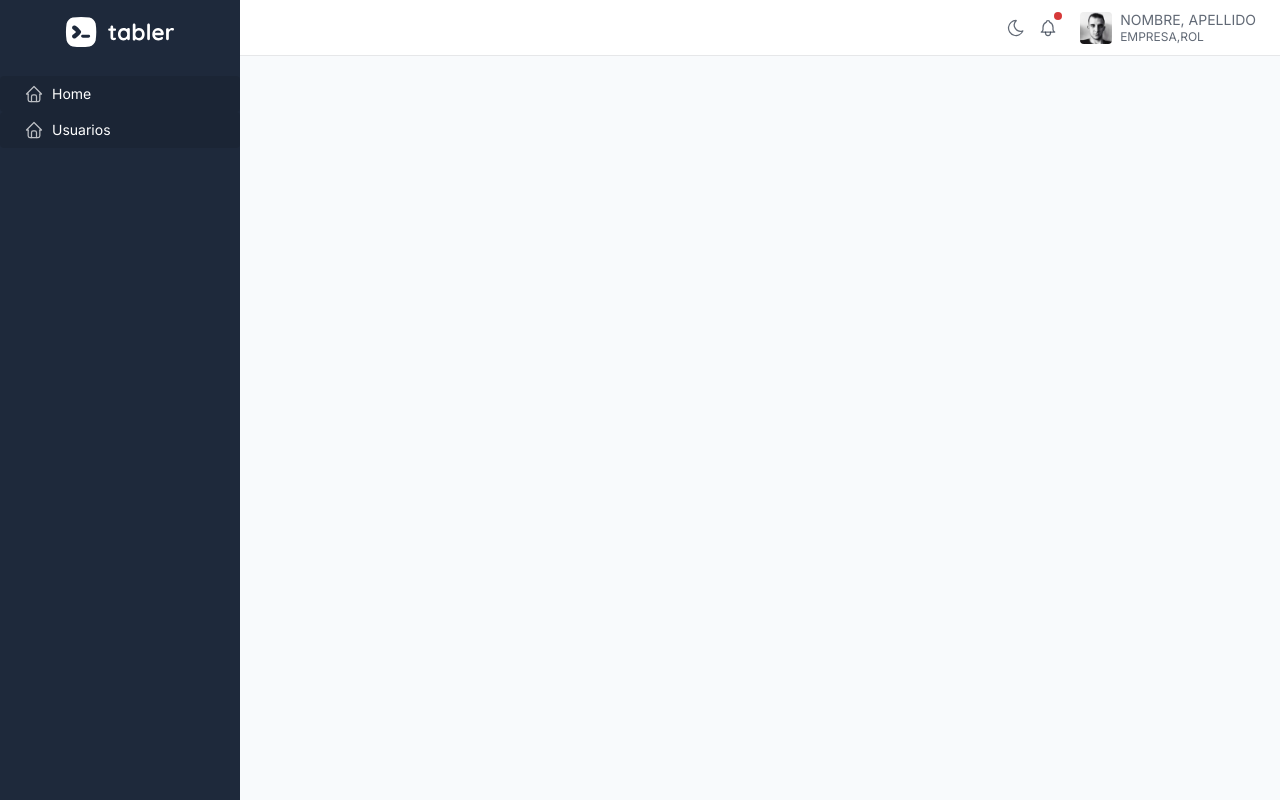
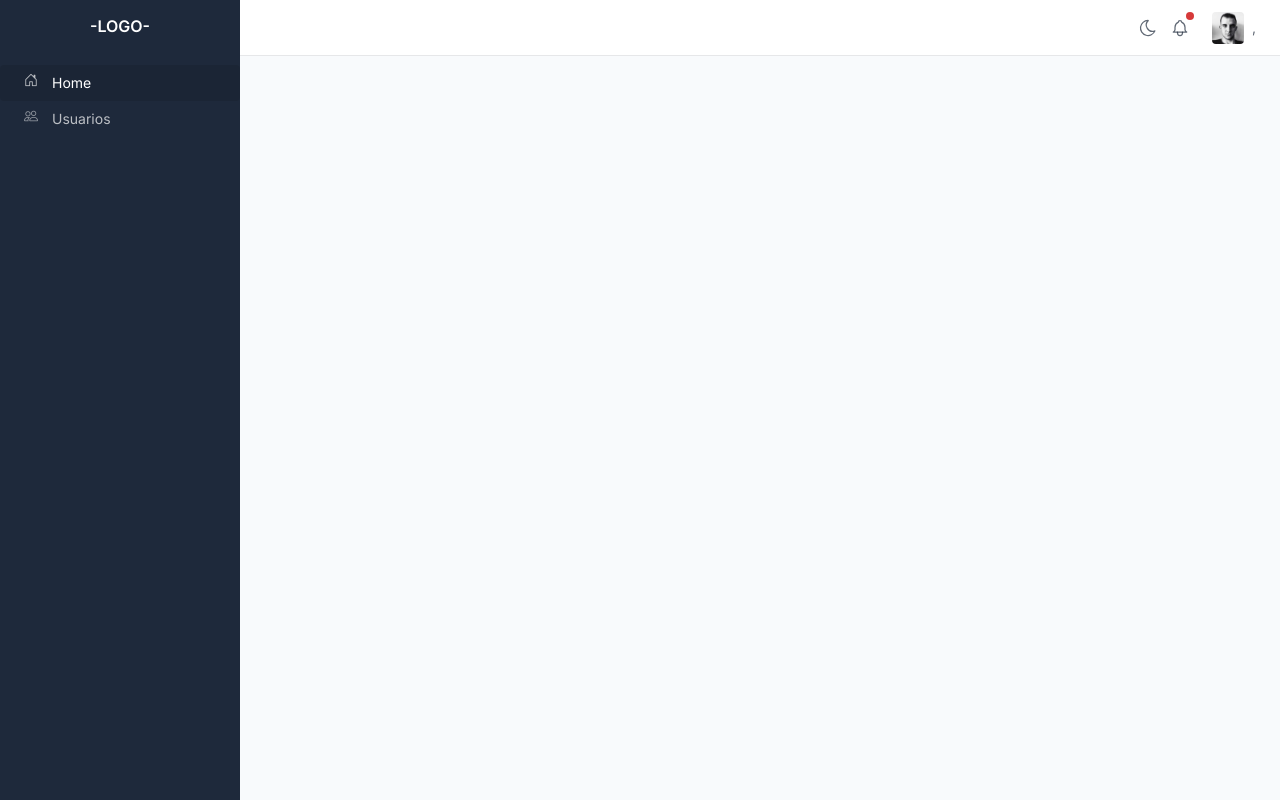
Before and after one commit to carrizojuan/Heimdall-Metric-WEB, a Django app: page / in a window 1280 px wide. Run offline with Django 3.2, Linux system fonts and the light colour scheme; the visitor is signed in with stand-in values (Sample User, id 1); parts of the project's set-up code (start-up, migrations or seed data) failed here and were passed over; some libraries are stand-ins or nearby versions.

Commit message:
añadiendo datos y icons

```diff
--- a/src/heimdallMetric/views.py
+++ b/src/heimdallMetric/views.py
@@ -55,8 +55,10 @@ def detalle_usuario(request):
 
 def lista_usuarios(request):
     template_name = "usuario/lista_usuarios.html"
+
     usuarios = Usuario.objects.filter(is_active=True)
     ctx = {
-        'usuarios': usuarios
+        'usuarios': usuarios,
+        "sidebar_active": "usuarios"
     }
     return render(request, template_name, ctx)
--- a/src/templates/base/admin/base.html
+++ b/src/templates/base/admin/base.html
@@ -13,6 +13,7 @@
     <link rel="stylesheet" href="{% static 'dist/css/tabler-payments.min.css' %}">
     <link rel="stylesheet" href="{% static 'dist/css/tabler-vendors.min.css' %}">
     <link rel="stylesheet" href="{% static 'dist/css/demo.min.css' %}">
+    <link rel="stylesheet" href="https://cdn.jsdelivr.net/npm/bootstrap-icons@1.9.1/font/bootstrap-icons.css">
       {% block css_extra %}
       {% endblock css_extra %}
   </head>
--- a/src/templates/base/admin/header.html
+++ b/src/templates/base/admin/header.html
@@ -32,8 +32,8 @@
               <a href="#" class="nav-link d-flex lh-1 text-reset p-0" data-bs-toggle="dropdown" aria-label="Open user menu">
                 <span class="avatar avatar-sm" style="background-image: url({% static 'avatars/000m.jpg' %})"></span>
                 <div class="d-none d-xl-block ps-2">
-                  <div>NOMBRE, APELLIDO</div>
-                  <div class="mt-1 small text-muted">EMPRESA,ROL</div>
+                  <div>{{ user.get_full_name }}</div>
+<!--                  <div class="mt-1 small text-muted">EMPRESA,ROL</div>-->
                 </div>
               </a>
               <div class="dropdown-menu dropdown-menu-end dropdown-menu-arrow">
--- a/src/templates/base/admin/sidebar.html
+++ b/src/templates/base/admin/sidebar.html
@@ -5,8 +5,8 @@
             <span class="navbar-toggler-icon"></span>
           </button>
           <h1 class="navbar-brand navbar-brand-autodark">
-            <a href=".">
-              <img src="./static/logo-white.svg" width="110" height="32" alt="Tabler" class="navbar-brand-image">
+            <a href="{% url 'dashboard_admin' %}"> -LOGO-
+<!--              <img src="./static/logo-white.svg" width="110" height="32" alt="Tabler" class="navbar-brand-image">-->
             </a>
           </h1>
 
@@ -15,7 +15,7 @@
               <li class="nav-item {% if sidebar_active == 'dashboard' %}active{% endif %}" >
                 <a class="nav-link" href="{% url 'dashboard_admin' %}" >
                   <span class="nav-link-icon d-md-none d-lg-inline-block">
-                    <svg xmlns="http://www.w3.org/2000/svg" class="icon" width="24" height="24" viewBox="0 0 24 24" stroke-width="2" stroke="currentColor" fill="none" stroke-linecap="round" stroke-linejoin="round"><path stroke="none" d="M0 0h24v24H0z" fill="none"/><polyline points="5 12 3 12 12 3 21 12 19 12" /><path d="M5 12v7a2 2 0 0 0 2 2h10a2 2 0 0 0 2 -2v-7" /><path d="M9 21v-6a2 2 0 0 1 2 -2h2a2 2 0 0 1 2 2v6" /></svg>
+                    <i class="bi bi-house-door"></i>
                   </span>
                   <span class="nav-link-title">
                     Home
@@ -23,10 +23,10 @@
 
                 </a>
               </li>
-              <li class="nav-item {% if sidebar_active == 'dashboard' %}active{% endif %}" >
+              <li class="nav-item {% if sidebar_active == 'usuarios' %}active{% endif %}" >
                 <a class="nav-link" href="{% url 'lista_usuarios' %}" >
                   <span class="nav-link-icon d-md-none d-lg-inline-block">
-                    <svg xmlns="http://www.w3.org/2000/svg" class="icon" width="24" height="24" viewBox="0 0 24 24" stroke-width="2" stroke="currentColor" fill="none" stroke-linecap="round" stroke-linejoin="round"><path stroke="none" d="M0 0h24v24H0z" fill="none"/><polyline points="5 12 3 12 12 3 21 12 19 12" /><path d="M5 12v7a2 2 0 0 0 2 2h10a2 2 0 0 0 2 -2v-7" /><path d="M9 21v-6a2 2 0 0 1 2 -2h2a2 2 0 0 1 2 2v6" /></svg>
+                    <i class="bi bi-people"></i>
                   </span>
                   <span class="nav-link-title">
                     Usuarios
```
